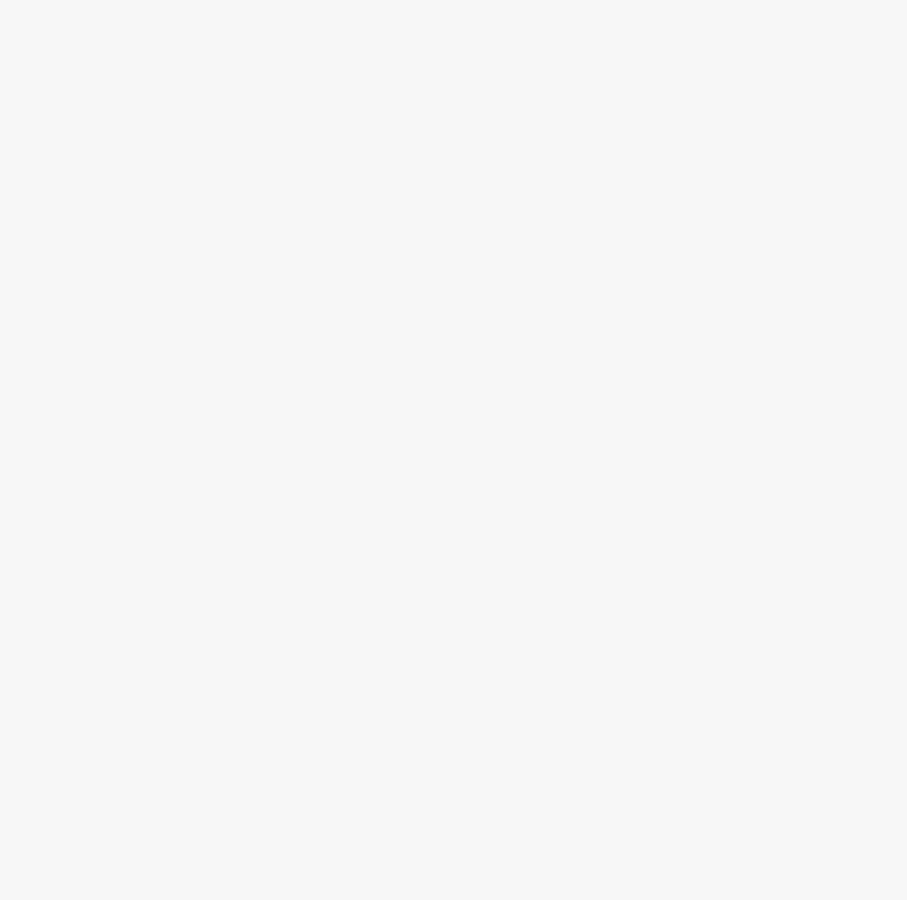
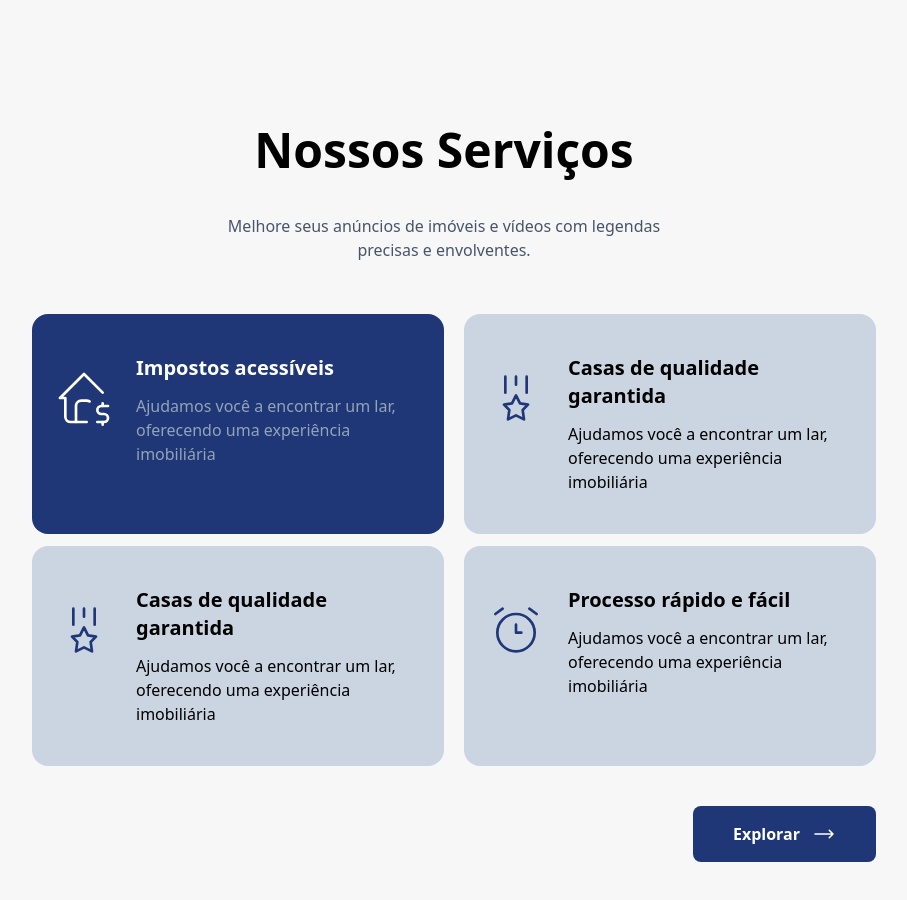
Before and after one commit to Lucio-Gabriel/RealEstateUi, a Vue app: page / in a window 1280 px wide. Shown: the part 1629-2529 px from the top of the page, without its empty margins (196-1103 px from the left). Before the commit the page ends 1755 px from the top, so only its background shows below. Built offline with nearby package versions, Linux system fonts and the light colour scheme.

Commit message:
feat: create section service in website

```diff
--- a/src/App.vue
+++ b/src/App.vue
@@ -3,6 +3,7 @@ import Navbar from './components/Navbar.vue';
 import Main from './components/Main.vue';
 import BuildingSection from './components/BuildingSection.vue';
 import SectionTrust from './components/SectionTrust.vue';
+import Services from './components/Services.vue';
 </script>
 
 <template>
@@ -11,5 +12,6 @@ import SectionTrust from './components/SectionTrust.vue';
     <Main />
     <BuildingSection/>
     <SectionTrust />
+    <Services />
   </div>
 </template>
--- a/src/components/Services.vue
+++ b/src/components/Services.vue
@@ -12,7 +12,7 @@
         </div>
 
         <div class="grid grid-cols-1 md:grid-cols-2 mt-10 justify-center">
-            <div class="bg-primary flex gap-5 py-10 px-5 max-w-md rounded-[30px] md:ml-32">
+            <div class="bg-primary flex gap-5 py-10 px-5  rounded-[16px] md:ml-5 mt-3">
                 <div>
                     <svg xmlns="http://www.w3.org/2000/svg" viewBox="0 0 24 24" fill="none" stroke="currentColor" stroke-width="1" stroke-linecap="round" stroke-linejoin="round"
                         class="icon icon-tabler icons-tabler-outline icon-tabler-home-dollar text-white w-16 mt-3">
@@ -27,13 +27,13 @@
                 <div class="flex flex-col gap-3">
                     <h3 class="text-xl text-white font-semibold">Impostos acessíveis</h3>
 
-                    <p class="max-w-xs text-slate-400 text-base">
-                        Ajudamos você a encontrar um novo lar, oferecendo uma experiência imobiliária
+                    <p class="max-w-md text-slate-400 text-base">
+                        Ajudamos você a encontrar um lar, oferecendo uma experiência imobiliária
                     </p>
                 </div>
             </div>
 
-            <div class="bg-slate-300 flex gap-5 py-10 px-5 max-w-md rounded-[30px] md:ml-5">
+            <div class="bg-slate-300 flex gap-5 py-10 px-5  rounded-[16px] md:ml-5 mt-3">
                 <div>
                     <svg xmlns="http://www.w3.org/2000/svg" viewBox="0 0 24 24" fill="none" stroke="currentColor" stroke-width="1" stroke-linecap="round" stroke-linejoin="round"
                         class="icon icon-tabler icons-tabler-outline icon-tabler-medal text-primary w-16 mt-3">
@@ -46,13 +46,32 @@
                 <div class="flex flex-col gap-3">
                     <h3 class="text-xl text-black font-semibold">Casas de qualidade garantida</h3>
 
-                    <p class="max-w-xs text-black text-base">
-                        Ajudamos você a encontrar um novo lar, oferecendo uma experiência imobiliária
+                    <p class="max-w-md text-black text-base">
+                        Ajudamos você a encontrar um lar, oferecendo uma experiência imobiliária
                     </p>
                 </div>
             </div>
 
-            <div class="bg-slate-300 flex gap-5 py-10 px-5 max-w-md rounded-[30px] md:ml-32 mt-3">
+            <div class="bg-slate-300 flex gap-5 py-10 px-5  rounded-[16px] md:ml-5 mt-3">
+                <div>
+                    <svg xmlns="http://www.w3.org/2000/svg" viewBox="0 0 24 24" fill="none" stroke="currentColor" stroke-width="1" stroke-linecap="round" stroke-linejoin="round"
+                        class="icon icon-tabler icons-tabler-outline icon-tabler-medal text-primary w-16 mt-3">
+                        <path stroke="none" d="M0 0h24v24H0z" fill="none"/>
+                        <path d="M12 4v3m-4 -3v6m8 -6v6" />
+                        <path d="M12 18.5l-3 1.5l.5 -3.5l-2 -2l3 -.5l1.5 -3l1.5 3l3 .5l-2 2l.5 3.5z" />
+                    </svg>
+                </div>
+
+                <div class="flex flex-col gap-3">
+                    <h3 class="text-xl text-black font-semibold">Casas de qualidade garantida</h3>
+
+                    <p class="max-w-md text-black text-base">
+                        Ajudamos você a encontrar um lar, oferecendo uma experiência imobiliária
+                    </p>
+                </div>
+            </div>
+
+            <div class="bg-slate-300 flex gap-5 py-10 px-5  rounded-[16px] md:ml-5 mt-3">
                 <div>
                     <svg xmlns="http://www.w3.org/2000/svg" viewBox="0 0 24 24" fill="none" stroke="currentColor" stroke-width="1" stroke-linecap="round" stroke-linejoin="round"
                         class="icon icon-tabler icons-tabler-outline icon-tabler-medal text-primary w-16 mt-3">
@@ -65,31 +84,21 @@
                 <div class="flex flex-col gap-3">
                     <h3 class="text-xl text-black font-semibold">Processo rápido e fácil</h3>
 
-                    <p class="max-w-xs text-black text-base">
-                        Ajudamos você a encontrar um novo lar, oferecendo uma experiência imobiliária
-                    </p>
-                </div>
-            </div>
-
-            <div class="bg-slate-300 flex gap-5 py-10 px-5 max-w-md rounded-[30px] md:ml-5 mt-3">
-                <div>
-                    <svg xmlns="http://www.w3.org/2000/svg" viewBox="0 0 24 24" fill="none" stroke="currentColor" stroke-width="1" stroke-linecap="round" stroke-linejoin="round"
-                        class="icon icon-tabler icons-tabler-outline icon-tabler-medal text-primary w-16 mt-3">
-                        <path stroke="none" d="M0 0h24v24H0z" fill="none"/>
-                        <path d="M9 21v-6a2 2 0 0 1 2 -2h1.341" />
-                        <path d="M19.682 10.682l-7.682 -7.682l-9 9h2v7a2 2 0 0 0 2 2h5" />
-                        <path d="M22 16c0 4 -2.5 6 -3.5 6s-3.5 -2 -3.5 -6c1 0 2.5 -.5 3.5 -1.5c1 1 2.5 1.5 3.5 1.5z" />
-                    </svg>
-                </div>
-
-                <div class="flex flex-col gap-3">
-                    <h3 class="text-xl text-black font-semibold">Seguro de propriedade</h3>
-
-                    <p class="max-w-xs text-black text-base">
-                        Ajudamos você a encontrar um novo lar, oferecendo uma experiência imobiliária
+                    <p class="max-w-md text-black text-base">
+                        Ajudamos você a encontrar um lar, oferecendo uma experiência imobiliária
                     </p>
                 </div>
             </div>
         </div>
+
+        <div class="flex items-end justify-end mt-10">
+            <a href="#" class="flex items-center gap-3 px-10 py-4 bg-primary hover:bg-blue-800 duration-300 text-white font-semibold rounded-lg">
+                Explorar
+
+                <svg xmlns="http://www.w3.org/2000/svg" fill="none" viewBox="0 0 24 24" stroke-width="1.5" stroke="currentColor" class="size-6">
+                    <path stroke-linecap="round" stroke-linejoin="round" d="M17.25 8.25 21 12m0 0-3.75 3.75M21 12H3" />
+                </svg>
+            </a>
+        </div>
     </section>
 </template>
```
